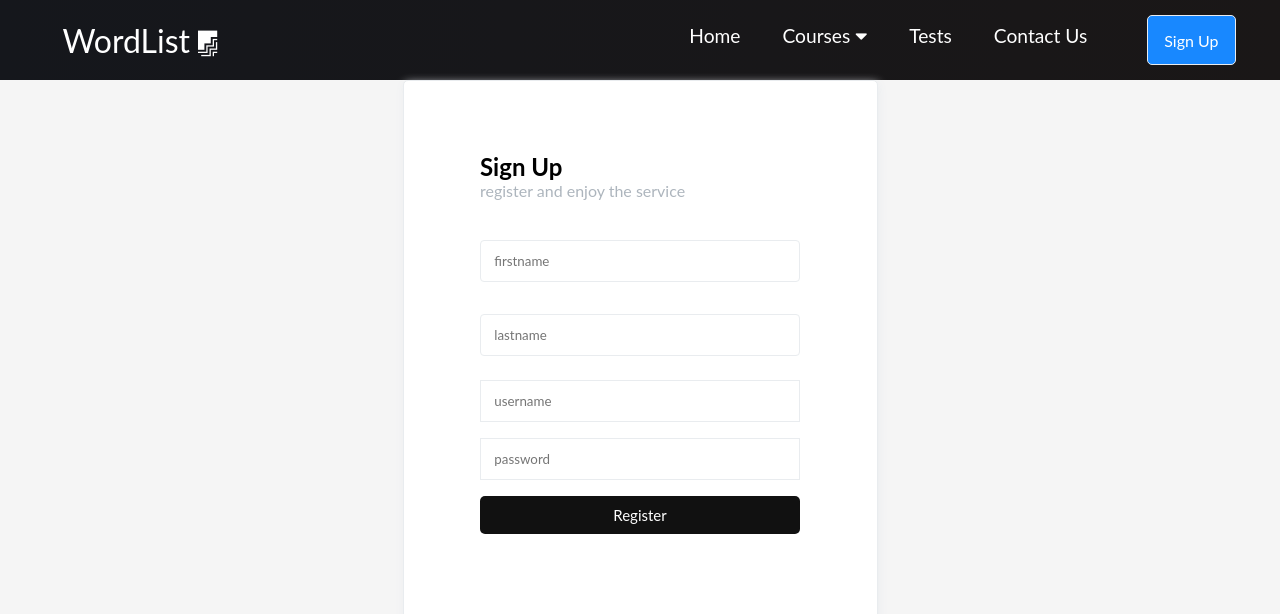
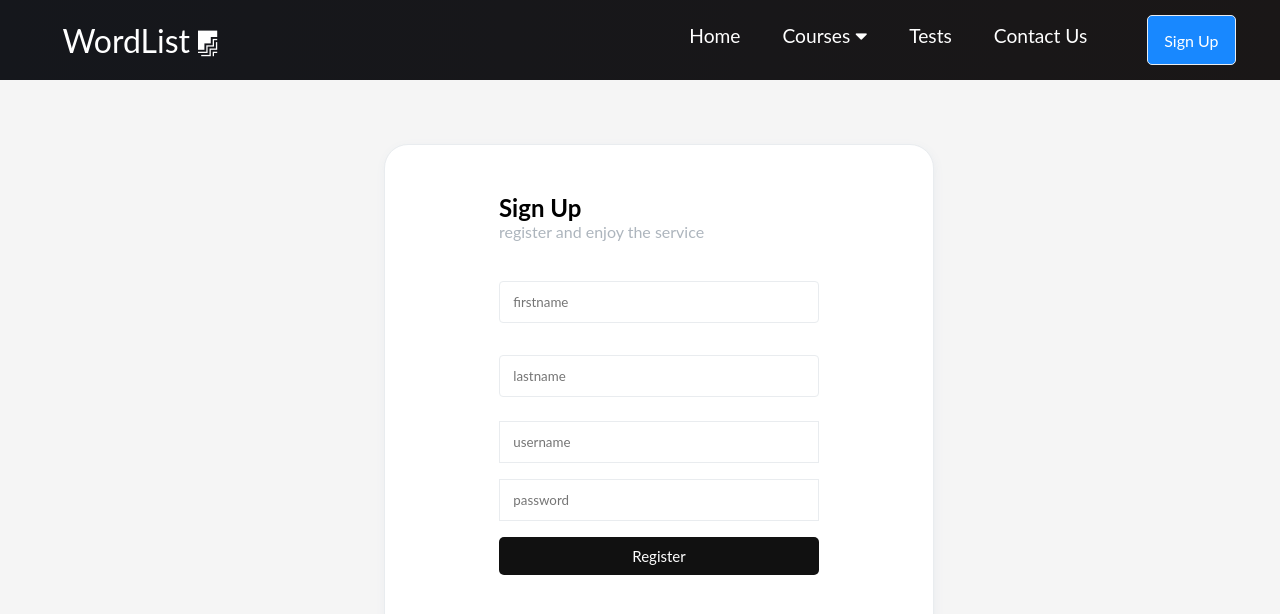
Before and after one commit to PolinaAleksandrova/wordList-front, a React (Create React App) app: page /sign-up in a window 1280 px wide. Shown: the top 614 px of the page. Built offline with nearby package versions, Linux system fonts and the light colour scheme.

Commit message:
authorisation form fixed

```diff
--- a/src/components/pages/Authorization/AuthForm.css
+++ b/src/components/pages/Authorization/AuthForm.css
@@ -11,15 +11,13 @@
 }
 
 .register{
-  max-width: 475px;
-  max-height: max-content;
-  margin-top: 90px;
+  max-width: 550px;
+  margin-top: 5%;
   width: 100vw;
   display:flex;
   border: 1px solid #e9ecef;
-  border-radius: 5px;
-  margin: auto;
-  padding: 23px;
+  border-radius: 24px;
+  margin-left: 30%;
   box-shadow: 1px 3px 10px #e9ecef;
   background-color: white;
 }
@@ -71,11 +69,10 @@
   align-self: flex-end;
   border-top-right-radius: 5px;
   border-bottom-right-radius: 5px;
-  display: none;
 }
 
-@media screen and (min-width: 860px)  {
+@media screen and (min-width: 960px)  {
   .register .col-2 img{
-    display: initial;
+    display: none;
   }
 }
```
